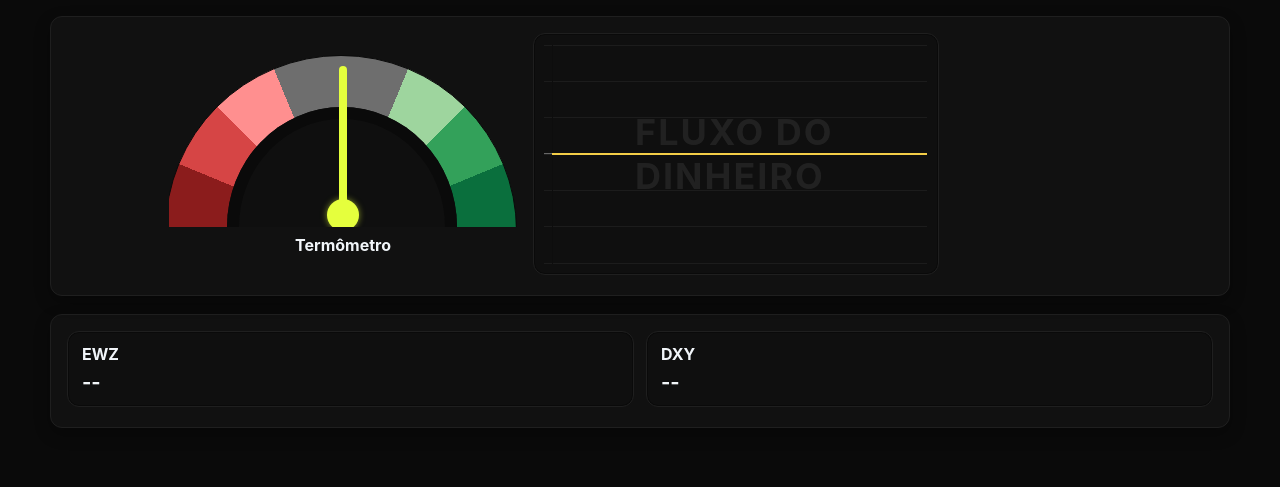
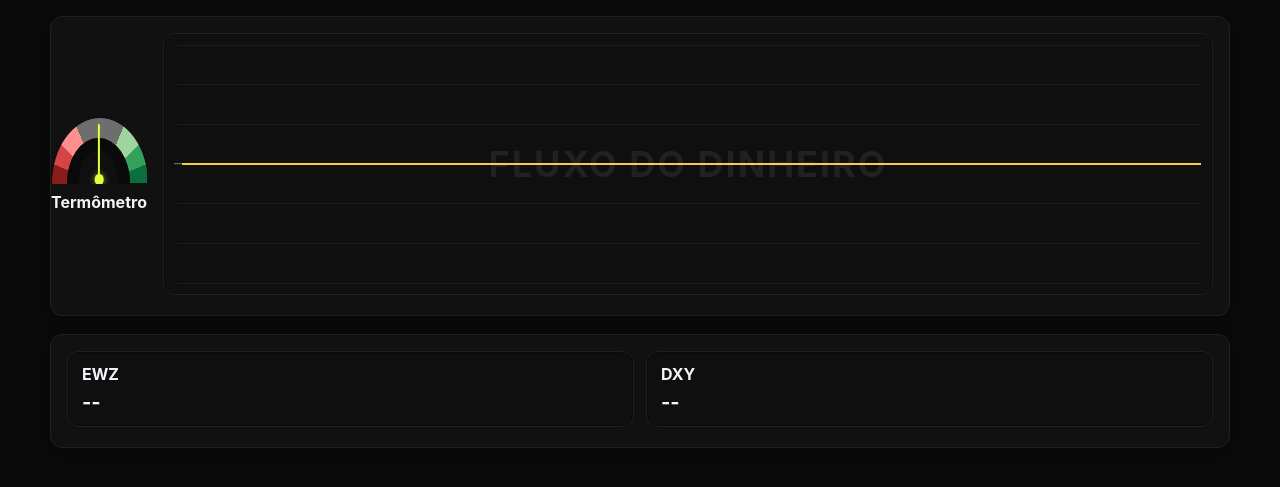
Before and after one commit to Cascapera/smc_lab, a Django app: template macro/templates/macro/painel_smc_clean.html in a window 1280 px wide. Shown: the top 487 px of the page. Run offline with Django 5.2, Linux system fonts and the light colour scheme; the template is opened without the code that fills it, so the values that code supplies are empty; parts of the project's set-up code (start-up, migrations or seed data) failed here and were passed over.

Commit message:
Make clean panel responsive
Scale gauge, chart, and tickers for small windows.

```diff
--- a/macro/templates/macro/painel_smc_clean.html
+++ b/macro/templates/macro/painel_smc_clean.html
@@ -17,7 +17,7 @@
     .container {
       max-width: 1180px;
       margin: 0 auto;
-      padding: 20px 18px 32px;
+      padding: clamp(12px, 2vw, 20px) clamp(12px, 3vw, 18px) 32px;
     }
     .smc-grid {
       display: grid;
@@ -33,9 +33,10 @@
       box-shadow: 0 6px 16px rgba(0,0,0,0.3);
     }
     .gauge-shell {
+      --gauge-size: min(100%, 340px);
       position: relative;
-      width: 348px;
-      height: 174px;
+      width: var(--gauge-size);
+      height: calc(var(--gauge-size) / 2);
       margin: 0 auto;
       overflow: hidden;
     }
@@ -43,15 +44,15 @@
       display: flex;
       gap: 16px;
       align-items: stretch;
-      justify-content: flex-start;
+      justify-content: center;
       flex-wrap: wrap;
-      padding-left: 10%;
+      padding-left: 0;
     }
     .flow-chart-box {
-      flex: 0 0 384px;
-      min-width: 336px;
+      flex: 1 1 360px;
+      min-width: 260px;
       min-height: 200px;
-      max-height: 220px;
+      max-height: 240px;
       background: #0f0f0f;
       border: 1px solid #1f1f1f;
       border-radius: 12px;
@@ -74,8 +75,8 @@
       user-select: none;
     }
     .gauge-arc {
-      width: 350px;
-      height: 350px;
+      width: var(--gauge-size);
+      height: var(--gauge-size);
       border-radius: 50%;
       background: conic-gradient(
         from -90deg,
@@ -91,16 +92,16 @@
       );
       z-index: 1;
       position: absolute;
-      bottom: -180px;
-      left: -4px;
+      bottom: calc(var(--gauge-size) / -2);
+      left: 0;
       border: 1px solid #0a0a0a;
     }
     .gauge-mask {
       position: absolute;
-      bottom: -120px;
-      left: 58px;
-      width: 230px;
-      height: 240px;
+      bottom: calc(var(--gauge-size) * -0.34);
+      left: calc(var(--gauge-size) * 0.165);
+      width: calc(var(--gauge-size) * 0.66);
+      height: calc(var(--gauge-size) * 0.69);
       background: #0f0f0f;
       border-radius: 50%;
       box-shadow: inset 0 0 0 12px #0a0a0a;
@@ -108,25 +109,25 @@
     }
     .gauge-needle {
       position: absolute;
-      bottom: 11px;
+      bottom: calc(var(--gauge-size) * 0.03);
       left: 50%;
-      width: 8px;
-      height: 150px;
+      width: calc(var(--gauge-size) * 0.023);
+      height: calc(var(--gauge-size) * 0.43);
       background: #e5ff3d;
       transform-origin: bottom center;
       transform: translateX(-50%) rotate(0deg);
       transition: transform 0.6s ease;
-      border-radius: 4px;
+      border-radius: 999px;
       box-shadow: none;
       z-index: 4;
     }
     .gauge-pin {
       position: absolute;
-      bottom: -4px;
+      bottom: calc(var(--gauge-size) * -0.01);
       left: 50%;
       transform: translateX(-50%);
-      width: 32px;
-      height: 32px;
+      width: calc(var(--gauge-size) * 0.09);
+      height: calc(var(--gauge-size) * 0.09);
       background: #e5ff3d;
       border-radius: 50%;
       box-shadow: 0 0 6px rgba(229,255,61,0.55);
@@ -135,7 +136,7 @@
     .tickers-card {
       margin-top: 18px;
       display: grid;
-      grid-template-columns: repeat(auto-fit, minmax(220px, 1fr));
+      grid-template-columns: repeat(auto-fit, minmax(160px, 1fr));
       gap: 12px;
     }
     .ticker-box {
```
